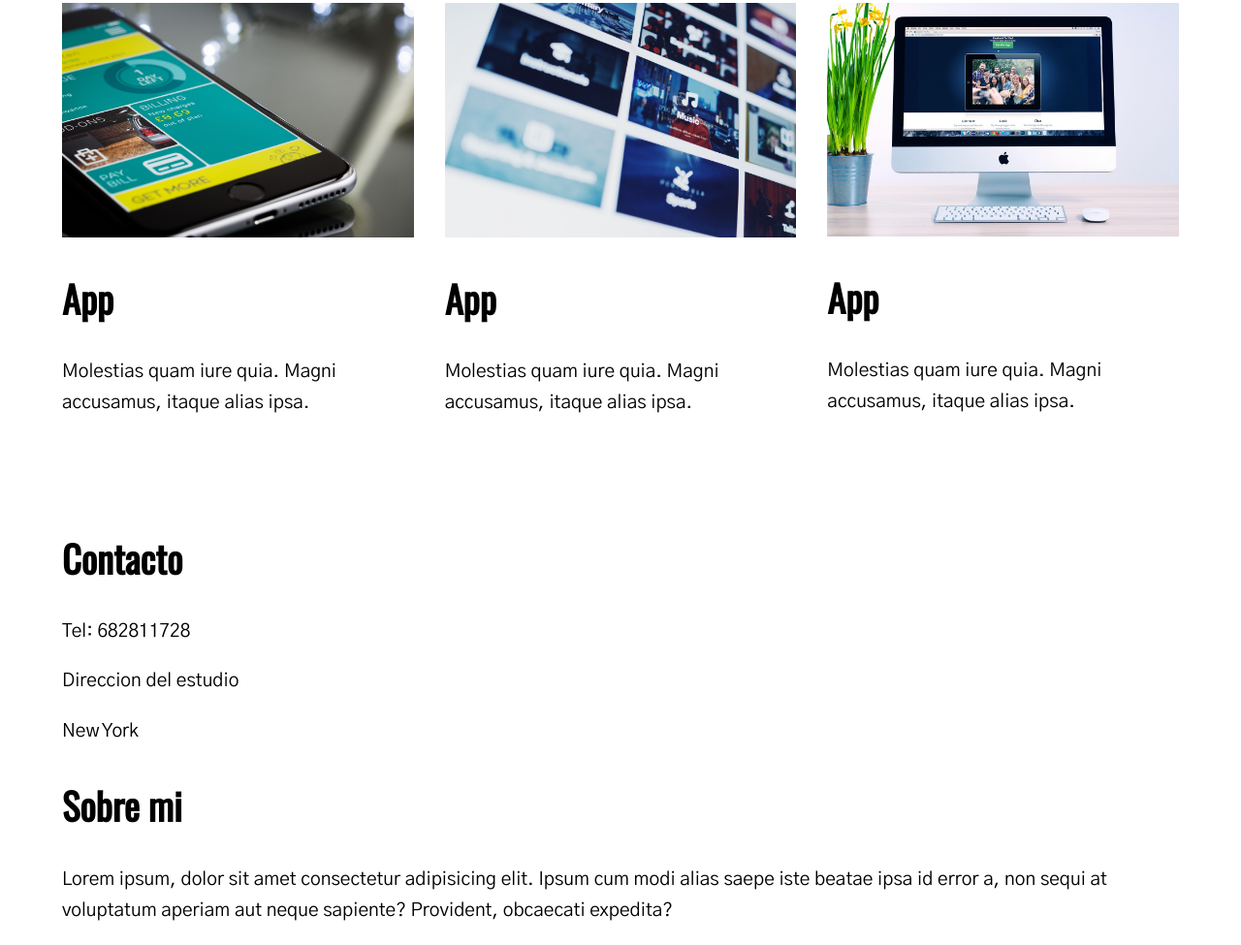
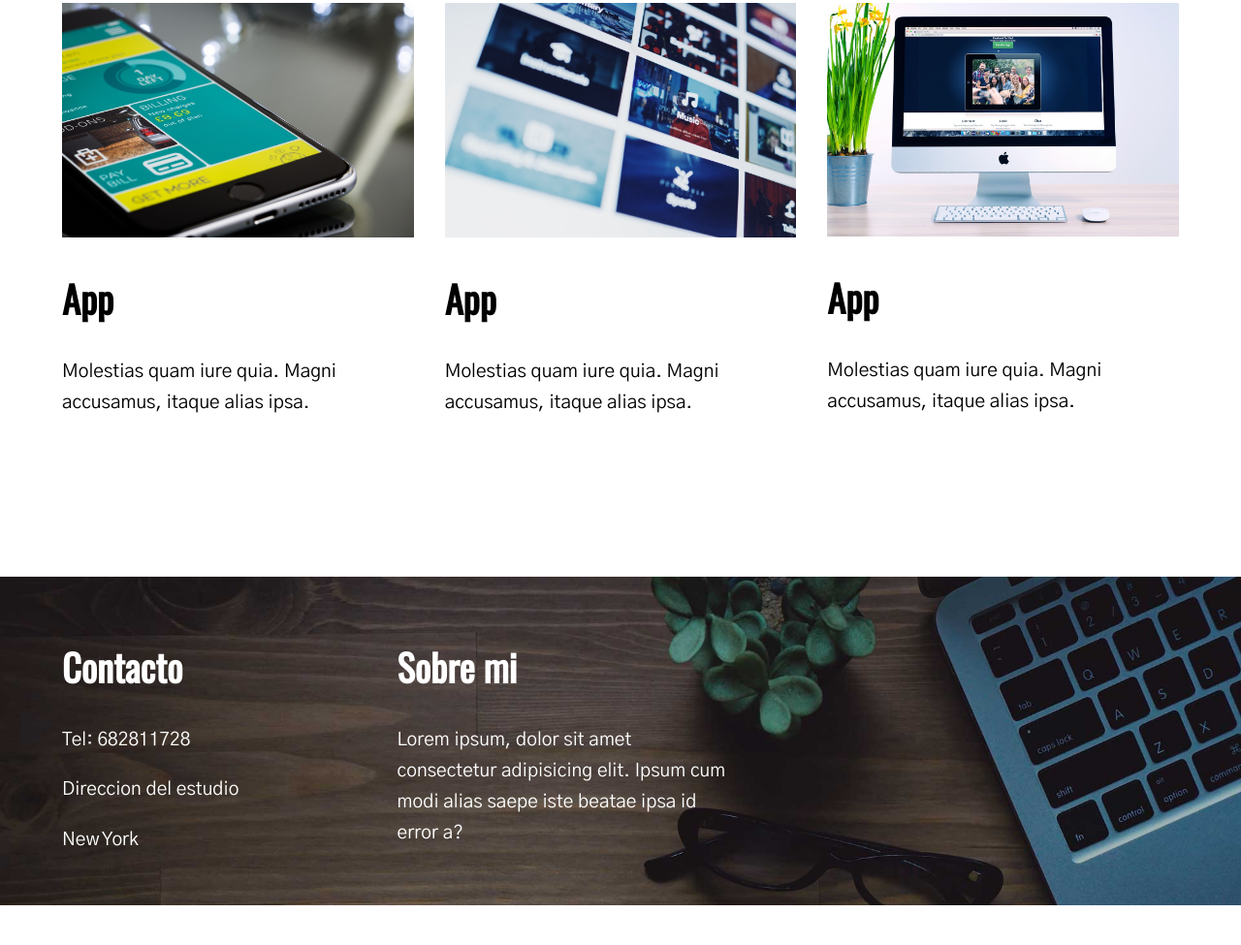
Before and after one commit to unfrikimas/web-freelance, a plain HTML site: page index.html in a window 1280 px wide. Shown: the part 2508-3483 px from the top of the page at 97% size. After the commit the page ends 3442 px from the top, so only its background shows below. Drawn offline with nearby package versions, Linux system fonts and the light colour scheme.

Commit message:
Footer section and styles

```diff
--- a/css/style.css
+++ b/css/style.css
@@ -107,6 +107,10 @@ p {
     margin-bottom: 4rem;
 }
 
+.elemento:last-of-type {
+    border: none;
+}
+
 @media (min-width:768px) {
     .listado {
         display: grid;
@@ -123,3 +127,21 @@ p {
         grid-row-end: span 2;
     }
 }
+
+/* Footer */
+
+.footer {
+    background-image: url("../img/contacto.jpg");
+    background-repeat: no-repeat;
+    background-size: cover;
+    color: var(--claro);
+    padding: 2rem 0;
+    margin-top: 5rem;
+}
+
+@media (min-width:768px) {
+    .footer .contenedor {
+        display: grid;
+        grid-template-columns: repeat(2, 30%) auto;
+    }
+}
--- a/index.html
+++ b/index.html
@@ -71,7 +71,7 @@
             </div>
             <div class="widget">
                 <h3>Sobre mi</h3>
-                <p>Lorem ipsum, dolor sit amet consectetur adipisicing elit. Ipsum cum modi alias saepe iste beatae ipsa id error a, non sequi at voluptatum aperiam aut neque sapiente? Provident, obcaecati expedita?</p>
+                <p>Lorem ipsum, dolor sit amet consectetur adipisicing elit. Ipsum cum modi alias saepe iste beatae ipsa id error a?</p>
             </div>
         </div>
     </footer>
```
